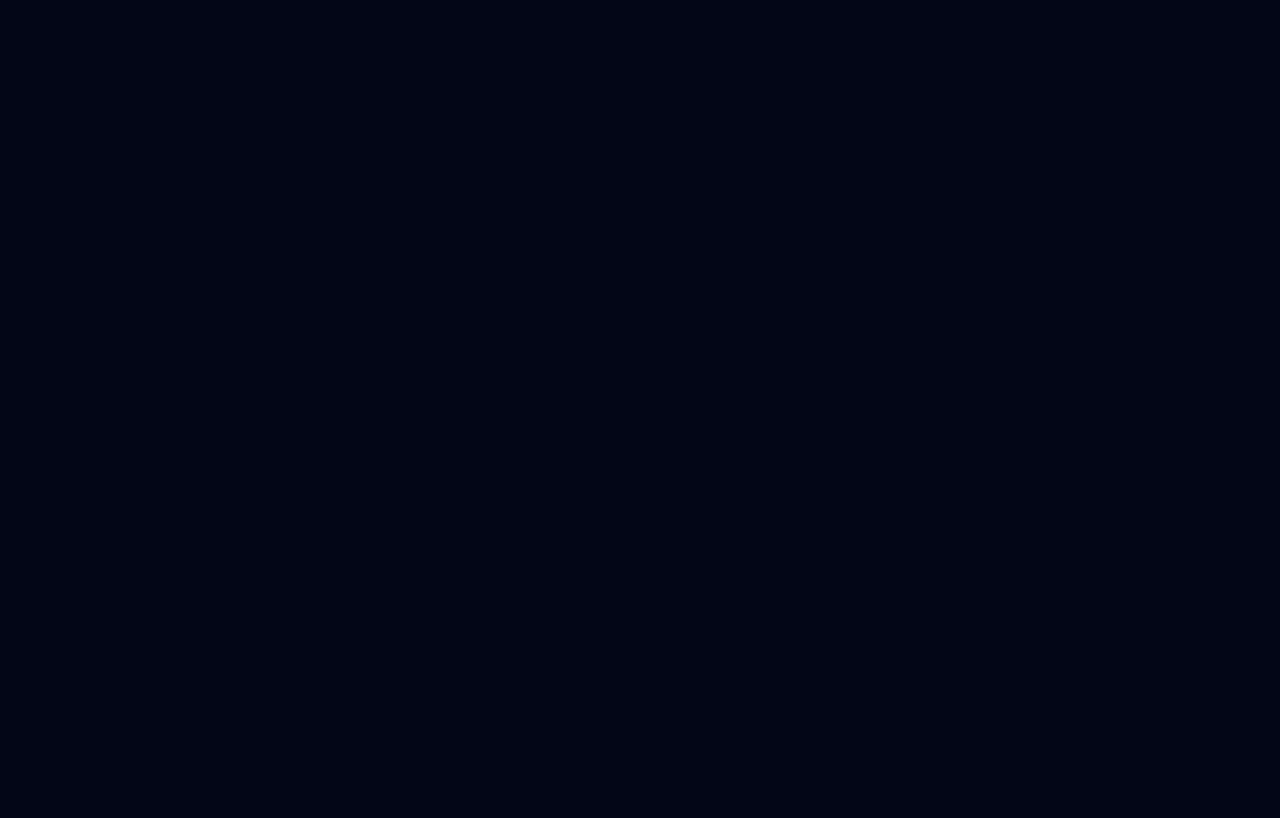
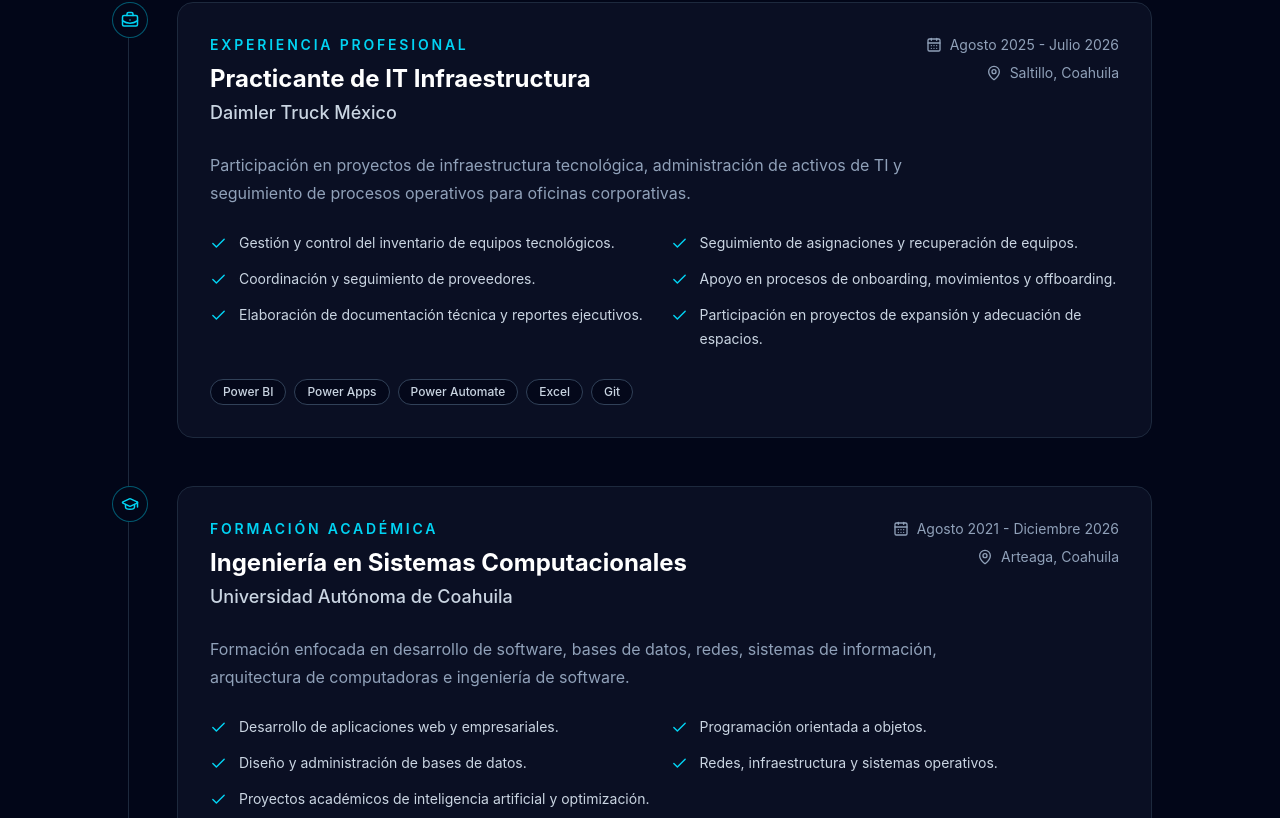
Before and after one commit to RadKane2/portfolio-website, a React (Vite) app in the folder portfolio-website/: page / in a window 1280 px wide. Shown: the part 1862-2680 px from the top of the page. Before the commit the page ends 1827 px from the top, so only its background shows below. Built offline with nearby package versions, Linux system fonts and the light colour scheme.

Commit message:
feat: crear sección de experiencia y formación

```diff
--- /dev/null
+++ b/portfolio-website/src/data/experience.ts
@@ -0,0 +1,63 @@
+export type ExperienceType = "work" | "education";
+
+export interface ExperienceItem {
+  type: ExperienceType;
+  title: string;
+  organization: string;
+  period: string;
+  location: string;
+  description: string;
+  highlights: string[];
+  technologies?: string[];
+}
+
+export const experienceItems: ExperienceItem[] = [
+  {
+    type: "work",
+    title: "Practicante de IT Infraestructura",
+    organization: "Daimler Truck México",
+    period: "Agosto 2025 - Julio 2026",
+    location: "Saltillo, Coahuila",
+    description:
+      "Participación en proyectos de infraestructura tecnológica, administración de activos de TI y seguimiento de procesos operativos para oficinas corporativas.",
+    highlights: [
+      "Gestión y control del inventario de equipos tecnológicos.",
+      "Seguimiento de asignaciones y recuperación de equipos.",
+      "Coordinación y seguimiento de proveedores.",
+      "Apoyo en procesos de onboarding, movimientos y offboarding.",
+      "Elaboración de documentación técnica y reportes ejecutivos.",
+      "Participación en proyectos de expansión y adecuación de espacios.",
+    ],
+    technologies: [
+      "Power BI",
+      "Power Apps",
+      "Power Automate",
+      "Excel",
+      "Git",
+    ],
+  },
+  {
+    type: "education",
+    title: "Ingeniería en Sistemas Computacionales",
+    organization: "Universidad Autónoma de Coahuila",
+    period: "Agosto 2021 - Diciembre 2026",
+    location: "Arteaga, Coahuila",
+    description:
+      "Formación enfocada en desarrollo de software, bases de datos, redes, sistemas de información, arquitectura de computadoras e ingeniería de software.",
+    highlights: [
+      "Desarrollo de aplicaciones web y empresariales.",
+      "Programación orientada a objetos.",
+      "Diseño y administración de bases de datos.",
+      "Redes, infraestructura y sistemas operativos.",
+      "Proyectos académicos de inteligencia artificial y optimización.",
+    ],
+    technologies: [
+      "C#",
+      "Java",
+      "Python",
+      "JavaScript",
+      "TypeScript",
+      "SQL",
+    ],
+  },
+];
--- a/portfolio-website/src/sections/Experience.tsx
+++ b/portfolio-website/src/sections/Experience.tsx
@@ -1,7 +1,114 @@
+import {
+  BriefcaseBusiness,
+  CalendarDays,
+  Check,
+  GraduationCap,
+  MapPin,
+} from "lucide-react";
+
+import Container from "../components/ui/Container";
+import SectionTitle from "../components/ui/SectionTitle";
+import { experienceItems } from "../data/experience";
+
 function Experience() {
   return (
-    <section id="experiencia">
-      <h2>Experiencia</h2>
+    <section
+      id="experiencia"
+      className="border-y border-slate-900 bg-slate-950 py-24"
+    >
+      <Container>
+        <SectionTitle
+          title="Experiencia y formación"
+          subtitle="Mi trayectoria"
+        />
+
+        <div className="relative mx-auto max-w-5xl border-l border-slate-800 pl-8 md:pl-12">
+          {experienceItems.map((item) => {
+            const Icon =
+              item.type === "work"
+                ? BriefcaseBusiness
+                : GraduationCap;
+
+            return (
+              <article
+                key={`${item.organization}-${item.title}`}
+                className="relative mb-12 last:mb-0"
+              >
+                {/* Icono de la línea del tiempo */}
+                <div className="absolute -left-[49px] top-0 flex h-9 w-9 items-center justify-center rounded-full border border-cyan-400/40 bg-slate-950 text-cyan-400 md:-left-[65px]">
+                  <Icon size={18} />
+                </div>
+
+                {/* Tarjeta */}
+                <div className="rounded-2xl border border-slate-800 bg-slate-900/60 p-6 transition duration-300 hover:-translate-y-1 hover:border-cyan-400/40 md:p-8">
+                  <div className="flex flex-col gap-5 md:flex-row md:items-start md:justify-between">
+                    <div>
+                      <p className="text-sm font-semibold uppercase tracking-[0.2em] text-cyan-400">
+                        {item.type === "work"
+                          ? "Experiencia profesional"
+                          : "Formación académica"}
+                      </p>
+
+                      <h3 className="mt-2 text-2xl font-bold text-white">
+                        {item.title}
+                      </h3>
+
+                      <p className="mt-1 text-lg font-medium text-slate-300">
+                        {item.organization}
+                      </p>
+                    </div>
+
+                    <div className="space-y-2 text-sm text-slate-400 md:text-right">
+                      <p className="flex items-center gap-2 md:justify-end">
+                        <CalendarDays size={16} />
+                        {item.period}
+                      </p>
+
+                      <p className="flex items-center gap-2 md:justify-end">
+                        <MapPin size={16} />
+                        {item.location}
+                      </p>
+                    </div>
+                  </div>
+
+                  <p className="mt-6 max-w-3xl leading-7 text-slate-400">
+                    {item.description}
+                  </p>
+
+                  <ul className="mt-6 grid gap-3 md:grid-cols-2">
+                    {item.highlights.map((highlight) => (
+                      <li
+                        key={highlight}
+                        className="flex items-start gap-3 text-sm leading-6 text-slate-300"
+                      >
+                        <Check
+                          size={17}
+                          className="mt-1 shrink-0 text-cyan-400"
+                        />
+
+                        <span>{highlight}</span>
+                      </li>
+                    ))}
+                  </ul>
+
+                  {item.technologies && (
+                    <div className="mt-7 flex flex-wrap gap-2">
+                      {item.technologies.map((technology) => (
+                        <span
+                          key={technology}
+                          className="rounded-full border border-slate-700 bg-slate-950/70 px-3 py-1 text-xs font-medium text-slate-300"
+                        >
+                          {technology}
+                        </span>
+                      ))}
+                    </div>
+                  )}
+                </div>
+              </article>
+            );
+          })}
+        </div>
+      </Container>
     </section>
   );
 }
```
